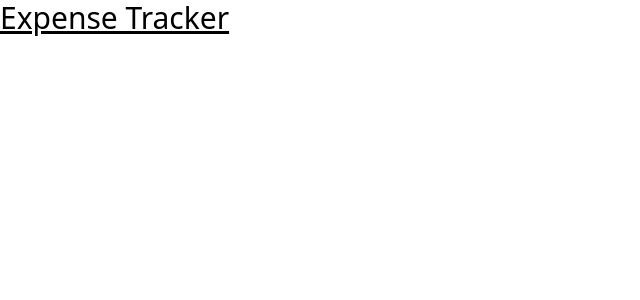
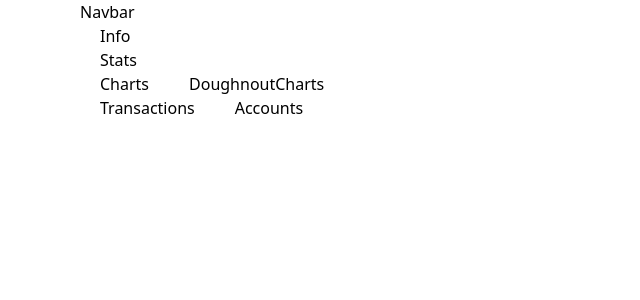
Before and after one commit to ayushig05/BudgetBuddy, a React (Create React App) app: page / in a window 1280 px wide. Shown: the top 300 px of the page, without its empty margins (0-640 px from the left). Built offline with nearby package versions, Linux system fonts and the light colour scheme; the HTML template or start-up script is replaced by a standard one.

Commit message:
files added

```diff
--- a/src/App.js
+++ b/src/App.js
@@ -1,9 +1,30 @@
+import Navbar from "./components/navbar";
+import Info from "./components/info";
+import Stats from "./components/stats";
+import Charts from "./components/charts";
+import DoughnoutCharts from "./components/doughnoutCharts";
+import Transactions from "./components/transactions";
+import Accounts from "./components/accounts";
+
 const App = () => {
-  return (
-    <div className="h-48 text-3xl underline">
-      Expense Tracker
+  const theme = "light";
+  return <main className= {theme}>
+    <div className="w-full px-6 md:px-20 bg-white dark:bg-slate-900">
+      <Navbar />
+      <div className="px-0 md:px-5 2xl:px-20">
+        <Info />
+        <Stats />
+        <div className="w-full flex flex-col-reverse md:flex-row items-center gap-10">
+          <Charts />
+          <DoughnoutCharts />
+        </div>
+        <div className="flex flex-col-reverse md:flex-row gap-0 md:gap-10 2xl:gap-20">
+          <Transactions />
+          <Accounts />
+        </div>
+      </div>
     </div>
-  );
-}
+  </main>
+};
 
 export default App;
--- /dev/null
+++ b/src/components/accounts.js
@@ -0,0 +1,9 @@
+import React from 'react'
+
+const Accounts = () => {
+  return (
+    <div>Accounts</div>
+  )
+}
+
+export default Accounts;
--- /dev/null
+++ b/src/components/charts.js
@@ -0,0 +1,9 @@
+import React from 'react'
+
+const Charts = () => {
+  return (
+    <div>Charts</div>
+  )
+}
+
+export default Charts;
--- /dev/null
+++ b/src/components/doughnoutCharts.js
@@ -0,0 +1,9 @@
+import React from 'react'
+
+const DoughnoutCharts = () => {
+  return (
+    <div>DoughnoutCharts</div>
+  )
+}
+
+export default DoughnoutCharts;
--- /dev/null
+++ b/src/components/info.js
@@ -0,0 +1,9 @@
+import React from 'react'
+
+const Info = () => {
+  return (
+    <div>Info</div>
+  )
+}
+
+export default Info;
--- /dev/null
+++ b/src/components/navbar.js
@@ -0,0 +1,9 @@
+import React from 'react'
+
+const Navbar = () => {
+  return (
+    <div>Navbar</div>
+  )
+}
+
+export default Navbar;
--- /dev/null
+++ b/src/components/stats.js
@@ -0,0 +1,9 @@
+import React from 'react'
+
+const Stats = () => {
+  return (
+    <div>Stats</div>
+  )
+}
+
+export default Stats;
--- /dev/null
+++ b/src/components/transactions.js
@@ -0,0 +1,9 @@
+import React from 'react'
+
+const Transactions = () => {
+  return (
+    <div>Transactions</div>
+  )
+}
+
+export default Transactions;
--- a/src/index.css
+++ b/src/index.css
@@ -1,3 +1,40 @@
 @tailwind base;
 @tailwind components;
 @tailwind utilities;
+
+.switch {
+    position: relative;
+    width: 55px;
+    height: 25px;
+    background-color: #ddd;
+    border-radius: 15px;
+    cursor: pointer;
+    transition: background-color 0.3s;
+}
+
+.switch .ball {
+    position: absolute;
+    top: 2px;
+    left: 2px;
+    width: 21px;
+    height: 21px;
+    background-color: #fff;
+    border-radius: 50%;
+    transition: transform 0.5s;
+}
+
+.switch .dark {
+    background-color: #333;
+}
+
+.ball .dark {
+    background-color: #333;
+}
+
+.switch .dark .ball {
+    transform: translateX(30px);
+}
+
+.switch .light .ball {
+    transform: translateX(2px);
+}
--- a/tailwind.config.js
+++ b/tailwind.config.js
@@ -1,6 +1,7 @@
 /** @type {import('tailwindcss').Config} */
 module.exports = {
   content: ["./src/**/*.{html,js}"],
+  darkMode: "class",
   theme: {
     extend: {},
   },
```
